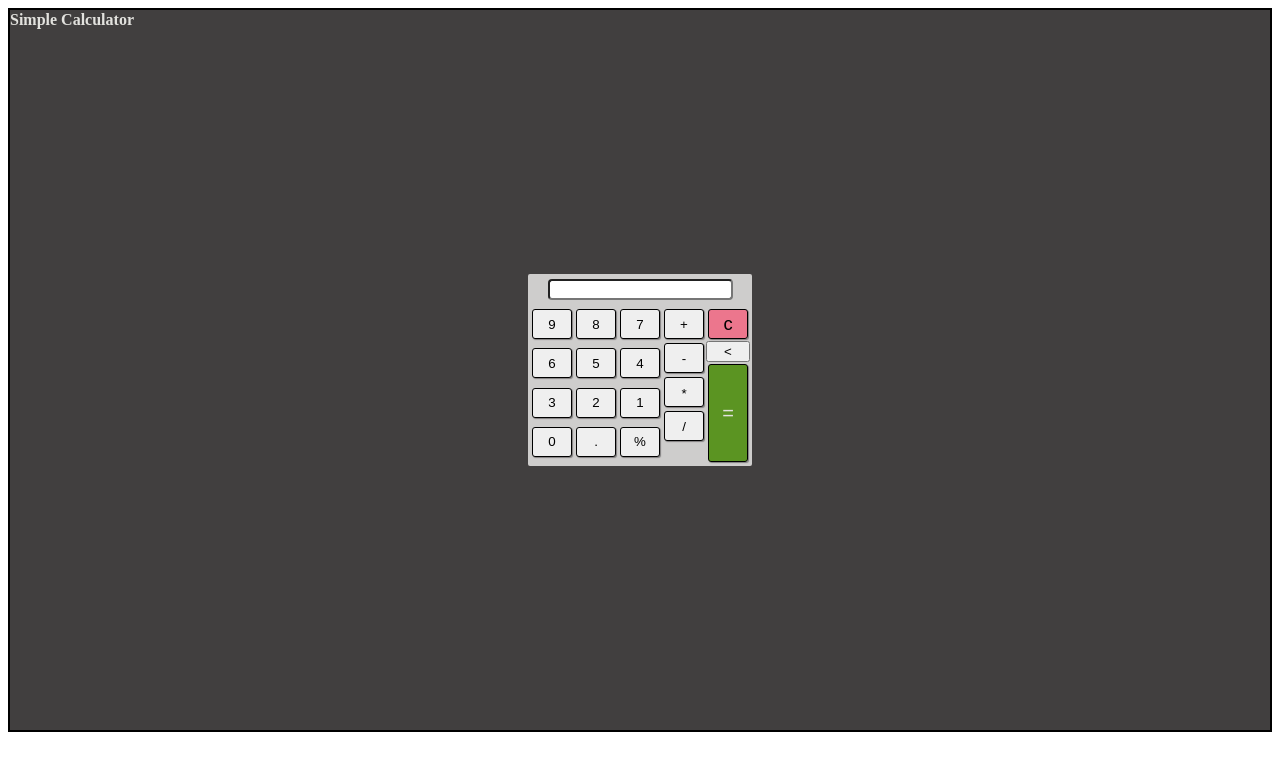
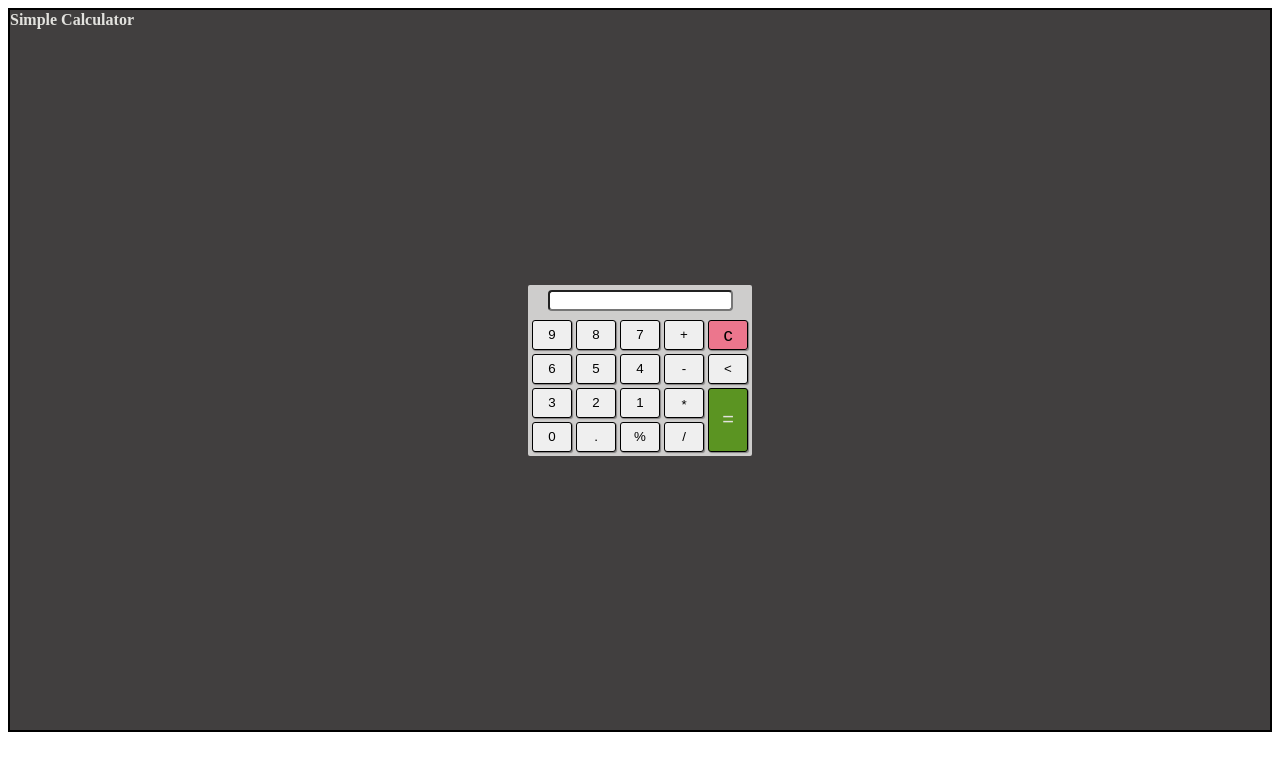
Before and after one commit to blitheryjibits/simpleCalculator, a plain HTML site: page index.html in a window 1280 px wide. Drawn offline with Linux system fonts and the light colour scheme.

```diff
--- a/style.css
+++ b/style.css
@@ -47,6 +47,8 @@
 
 .numbers {
     display: flex;
+    justify-content: center;
+    align-content: center;
     width: 132px;
     flex-wrap: wrap;
     flex-direction: row;
@@ -54,11 +56,15 @@
 
 .equalsBox {
     display: flex;
+    justify-content: center;
+    align-content: center;
     flex-direction: column;
 }
 
 .operands {
     display: flex;
+    justify-content: center;
+    align-content: center;
     width: auto;
     flex-wrap: wrap;
     flex-direction: column;
@@ -74,7 +80,7 @@
     align-items: center;
     margin: 2px 2px 2px 2px;
     width: 40px;
-    height: 98px;
+    height: 64px;
     margin: 2px 2px 2px 2px;
     border: .5px solid black;
     box-shadow: 1px 1px 1px grey;
@@ -88,19 +94,18 @@
     text-shadow: 0 0 10px rgb(14, 100, 2);
 }
 
-.number, .decimal, .subtract, .add, .multiply, .divide, .clearInput, .percent {
+.number, .decimal, .subtract, .add, .multiply, .divide, .percent, .remove, .clearInput {
     display: flex;
     justify-content: center;
     align-items: center;
     width: 40px;
     height: 30px;
-    padding: 2px;
     margin: 2px;
     border: .5px solid black;
     border-radius: 3px;
     box-shadow: 1px 1px 1px rgb(129, 127, 127);
 }
-.number:hover, .decimal:hover, .subtract:hover, .add:hover, .multiply:hover, .divide:hover, .percent:hover {
+.number:hover, .decimal:hover, .subtract:hover, .add:hover, .multiply:hover, .divide:hover, .percent:hover, .remove:hover {
     background-color: rgb(170, 169, 169);
 }
 
@@ -111,6 +116,7 @@
     padding-bottom: 2px;;
 }
 
+
 .clearInput {
     font-size: 1.15em;
     background-color: rgba(241, 106, 133, 0.87);
```
